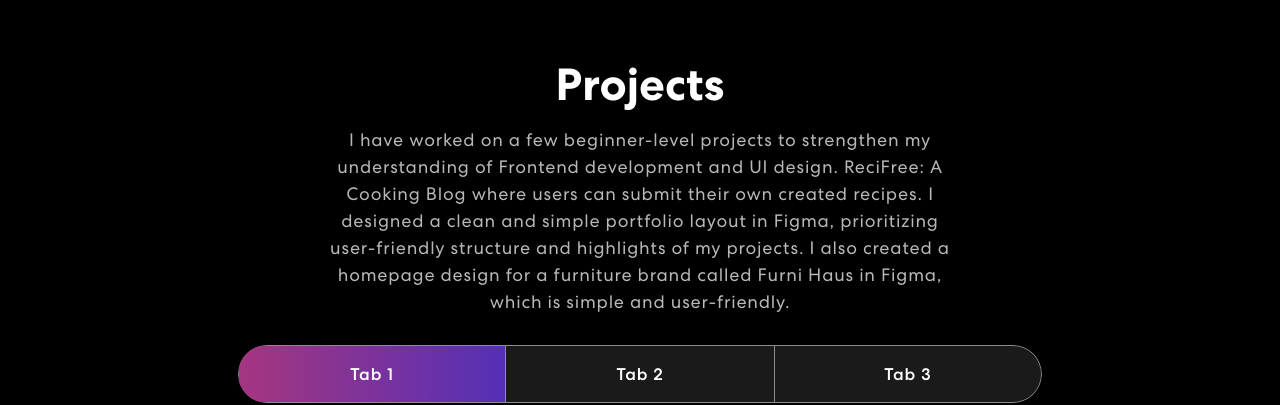
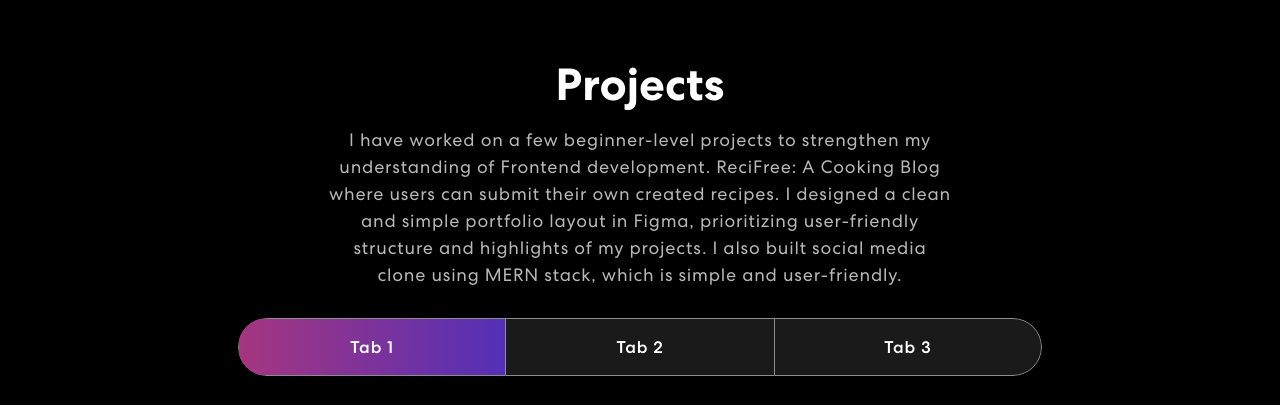
Before and after one commit to 09anna/Portfolio-Annayuna, a React (Create React App) app: page / in a window 1280 px wide. Shown: the part 1520-1925 px from the top of the page. Built offline with nearby package versions, Linux system fonts and the light colour scheme; no server answers.

Commit message:
Add Description

```diff
--- a/src/components/Projects.js
+++ b/src/components/Projects.js
@@ -16,7 +16,7 @@ export const Projects = () => {
       imgUrl: projImg1,
     },
     {
-      title: "FurniHaus Design",
+      title: "Social Media Clone",
       description: "Home Page",
       imgUrl: clone,
     },
@@ -51,7 +51,7 @@ export const Projects = () => {
               {({ isVisible }) =>
               <div className={isVisible ? "animate__animated animate__fadeIn": ""}>
                 <h2>Projects</h2>
-                <p>I have worked on a few beginner-level projects to strengthen my understanding of Frontend development and UI design. ReciFree: A Cooking Blog where users can submit their own created recipes. I designed a clean and simple portfolio layout in Figma, prioritizing user-friendly structure and highlights of my projects. I also created a homepage design for a furniture brand called Furni Haus in Figma, which is simple and user-friendly.</p>
+                <p>I have worked on a few beginner-level projects to strengthen my understanding of Frontend development. ReciFree: A Cooking Blog where users can submit their own created recipes. I designed a clean and simple portfolio layout in Figma, prioritizing user-friendly structure and highlights of my projects. I also built social media clone using MERN stack, which is simple and user-friendly.</p>
                 <Tab.Container id="projects-tabs" defaultActiveKey="first">
                   <Nav variant="pills" className="nav-pills mb-5 justify-content-center align-items-center" id="pills-tab">
                     <Nav.Item>
```
